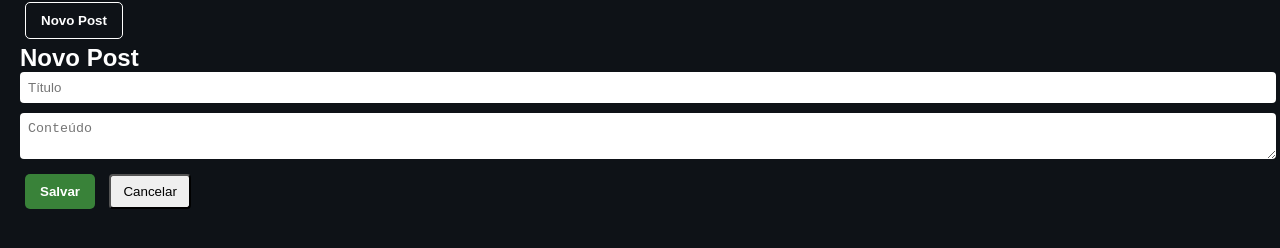
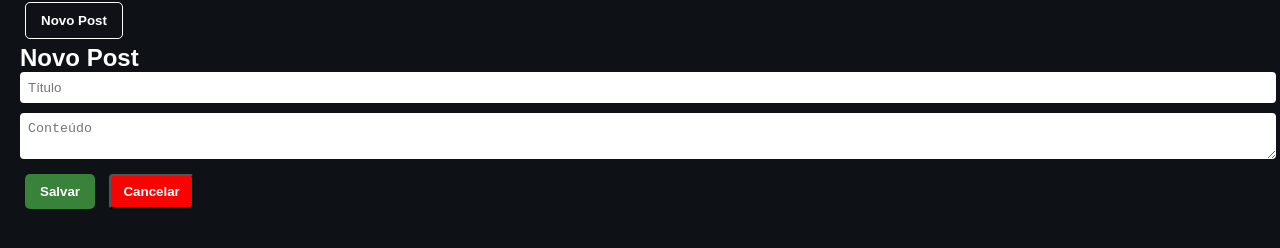
Before and after one commit to davi-2025/desafio-obadrop, a plain HTML site: page arquivos/index.html in a window 1280 px wide. Both pictures are taken after a click on the button "Novo Post". Shown: the part 60-308 px from the top of the page. Drawn offline with Linux system fonts and the light colour scheme; no server answers.

Commit message:
Mais alterações ao botão cancelar.

```diff
--- a/arquivos/css/style.css
+++ b/arquivos/css/style.css
@@ -63,5 +63,8 @@ button {
     margin: 5px;
     padding: 8px 12px;
     border-radius: 4px;
+    background-color: red;
+    color: #fff;
+    font-weight: bold;
     cursor: pointer;
 }
```
